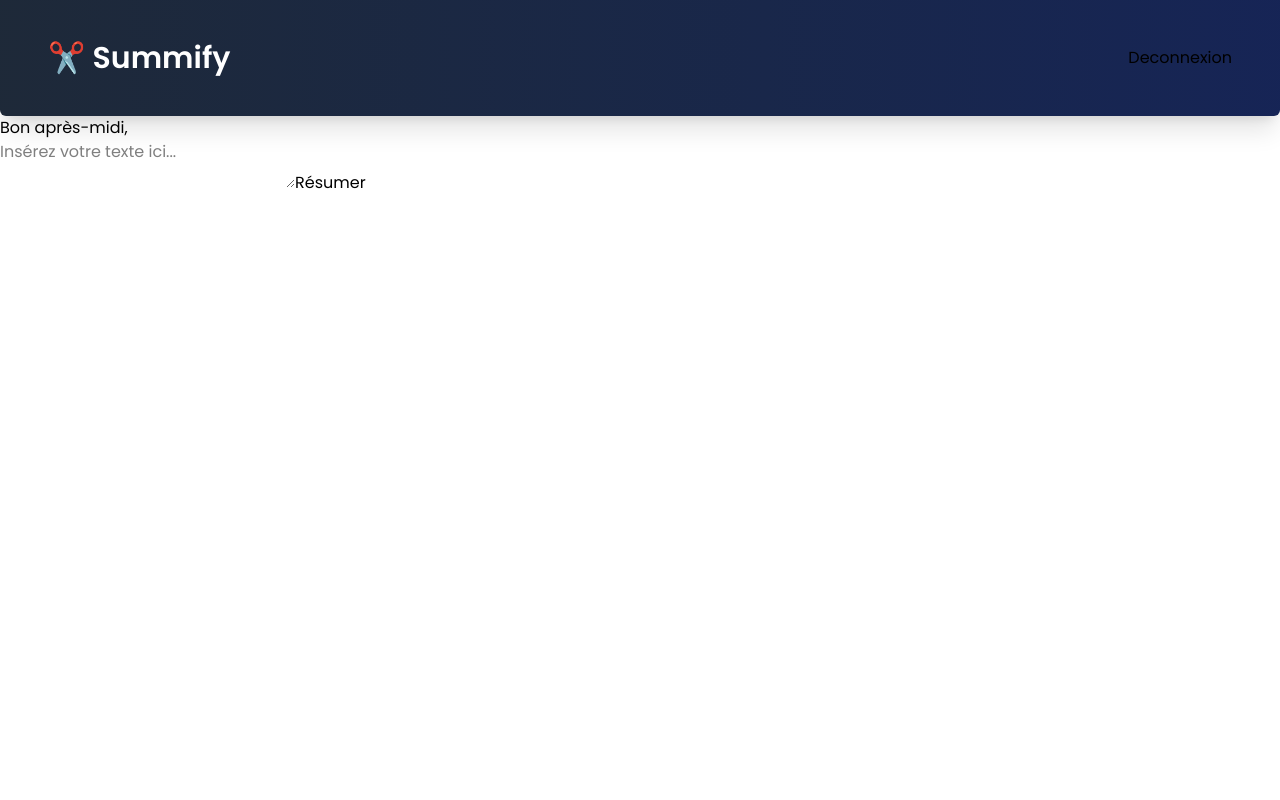
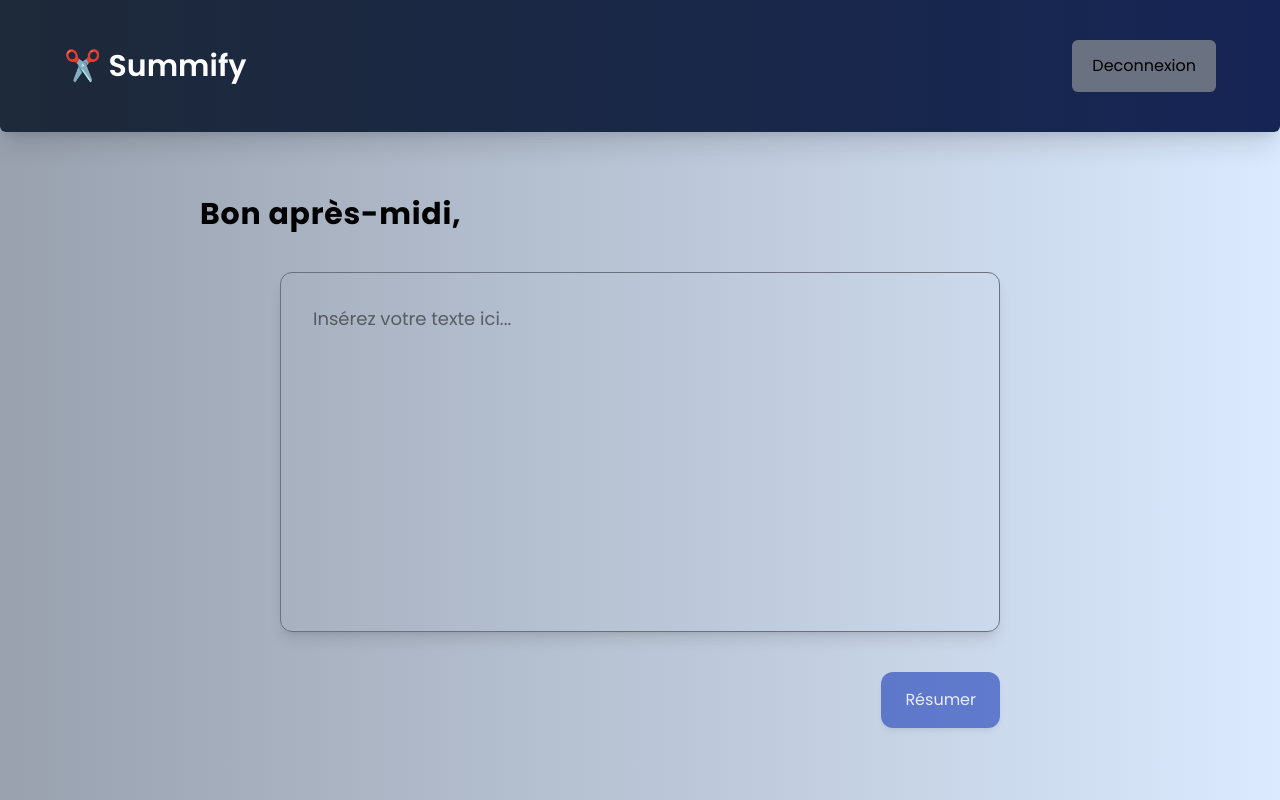
Before and after one commit to Skander006/ai-summary-app, a React (Vite) app in the folder frontend/: page / in a window 1280 px wide. Built offline with nearby package versions, Linux system fonts and the light colour scheme; sample sign-in values are in the browser's storage.

Commit message:
Finished the pages designs

```diff
--- a/frontend/src/index.css
+++ b/frontend/src/index.css
@@ -10,21 +10,20 @@
 
 /* Navbar */
 .navbar__container{
-    @apply flex justify-between items-center px-12 py-10 rounded-b-md shadow-xl bg-gradient-to-r from-gray-800 to-blue-950 ;
+    @apply flex justify-between items-center px-16 py-10 rounded-b-md shadow-xl bg-gradient-to-r from-gray-800 to-blue-950 ;
 }
 .navbar__title{
     @apply text-3xl text-white font-semibold;
 }
 .navbar__account{
-    @apply flex justify-center items-center gap-4;
+    @apply flex justify-center items-center gap-10 text-gray-200;
 }
-
-
-
-
-
-
-
+.navbar__email{
+    @apply text-sm text-gray-400;
+}
+.navbar__button{
+    @apply bg-gray-500 text-black px-5 py-3.5 rounded-md cursor-pointer hover:bg-gray-400 transition-all duration-250;
+}
 
 
 /* Login Page */
@@ -60,3 +59,83 @@
 }
 
 /* Register Page */
+
+.register__container{
+    background: url("/téléchargement.jpg");
+    @apply bg-center flex justify-center items-center bg-no-repeat bg-cover min-h-screen;
+}
+.form__container{
+    @apply flex justify-center items-center;
+}
+.register__form{
+    @apply flex flex-col justify-center items-center gap-14 px-16 py-10 text-white rounded-3xl shadow-2xl backdrop-blur-xl bg-white/10 border border-white/20;
+}
+.register__title{
+    @apply text-3xl font-semibold bg-gradient-to-r from-white to-gray-600 bg-clip-text text-transparent;
+}
+.register__error{
+    @apply text-lg text-center text-red-400;
+}
+.register__inputs{
+    @apply flex flex-col gap-10;
+}
+.register__input{
+    @apply rounded-2xl shadow-md px-5 py-3.5 bg-gray-600 w-70 outline-none focus:border focus:border-gray-400;
+}
+.register__footer{
+    @apply flex flex-col gap-6 justify-center items-center;
+}
+.register__button{
+    @apply bg-orange-800 px-6 py-4 rounded-xl shadow-md cursor-pointer hover:bg-orange-700 transition-all duration-350;
+}
+.register__link{
+    @apply tracking-wider;
+}
+.span__link{
+    @apply text-blue-300 cursor-pointer hover:text-blue-600 hover:underline transition-all duration-150;
+}
+
+/* User Input Component */
+.user__input{
+    @apply flex justify-center text-lg items-center border border-gray-500 resize-none p-8 rounded-xl min-h-90 min-w-180 outline-none shadow-lg focus:shadow-xl focus:border-gray-700 transition-all duration-250;
+}
+
+/* Summary Page */
+.summary__container{
+    @apply bg-gradient-to-r from-gray-400 to-blue-100 min-h-screen flex flex-col gap-16;
+}
+.summary__content{
+    @apply flex flex-col gap-10;
+}
+.summary__title{
+    @apply text-3xl font-bold mx-50 tracking-wide;
+}
+.summary__error{
+    @apply text-center text-lg text-red-500;
+}
+.summary__message{
+    @apply mx-auto flex flex-col gap-10 justify-end;
+}
+.summary__button__container{
+    @apply text-right;
+}
+.summary__button{
+    @apply bg-blue-800 text-white rounded-xl cursor-pointer shadow-md px-6 py-4 hover:bg-blue-700 transition-all duration-300;
+}
+.summary__button:disabled{
+    @apply opacity-60;
+}
+.summary__result{
+    @apply flex flex-col justify-baseline mx-100 gap-8 mb-6;
+}
+.summary__result__title{
+    @apply text-xl font-semibold ;
+}
+
+/* Result Component */
+.result__container{
+    @apply px-10 py-6 rounded-xl border border-gray-400 bg-blue-300 shadow-md;
+}
+.result__message{
+    @apply text-lg leading-7.5;
+}
--- a/frontend/src/pages/Register.jsx
+++ b/frontend/src/pages/Register.jsx
@@ -15,6 +15,7 @@ export default function Register(){
     const handleSubmit = async(e)=>{
         e.preventDefault();
         if(!email.trim() || !password.trim() || !firstname.trim() || !lastname.trim()){
+            setError("Identifiants requis !");
             return;
         }
         try{
@@ -34,7 +35,7 @@ export default function Register(){
 
     return(
         <div className="register__container">
-            <h1 className="register__welcome">Welcome to Summify !</h1>
+            <div className="form__container">
                 <form onSubmit={handleSubmit} className="register__form">
                     <h2 className="register__title">Créer un compte</h2>
                     {error && <p className="register__error">{error}</p> }
@@ -69,11 +70,16 @@ export default function Register(){
                         />
                     </div>
 
+                    <div className="register__footer">
                         <button type="submit" className="register__button">
                             Créer un Compte
                         </button>
                         <p className="register__link">Déjà un compte? <span className="span__link" onClick={()=>navigate("/login")}>Se connecter</span></p>
+                    </div>
+
                 </form>
+            </div>
+
         </div>
     );
 }
--- a/frontend/src/pages/Summary.jsx
+++ b/frontend/src/pages/Summary.jsx
@@ -23,14 +23,15 @@ export default function Summary(){
         setLoading(true);
         try{
             const res = await api.post('/summary', {text});
-            const result = res.data.summary.split(":")[1];
+            const summaryText = res.data.summary;
+            const result = summaryText.includes(":")? summaryText.split(":")[1] : summaryText;
             setResult(result);
+            setText("");
         } catch(err){
             console.error(err.message);
             setError(err?.response?.data?.error || err.message);
         } finally {
             setLoading(false);
-            setText("");
         }
     }
 
@@ -46,15 +47,23 @@ export default function Summary(){
     return(
         <div className="summary__container">
             <NavBar />
-            <h2>{greeting}, {user.firstname}</h2>
-            {error && <p>{error}</p>}
-            <div className="summary__message">
-                <UserInput message={text} setMessage={setText}/>
-                <button onClick={handleSend} className="summary__button">Résumer</button>
+            <div className="summary__content">
+                <h2 className="summary__title">{greeting}, {user.firstname}</h2>
+                {error && <p className="summary__error">{error}</p>}
+                {loading && <p>Chargement...</p>}
+                <div className="summary__message">
+                    <UserInput message={text} setMessage={setText}/>
+                    <div className="summary__button__container">
+                        <button onClick={handleSend} disabled={loading || !text.trim()} className="summary__button">Résumer</button>
+                    </div>
+                </div>
+                {result && <div className="summary__result">
+                    <h3 className="summary__result__title">Votre résumé : </h3>
+                    <Result response={result} />
+                </div>}
+
             </div>
-            <div className="summary__result">
-                <Result response={result} />
-            </div>
+
         </div>
     );
 }
```
Also changed, not shown: frontend/public/téléchargement.jpg (added). Lines whose indentation alone changed are shown as unchanged.
